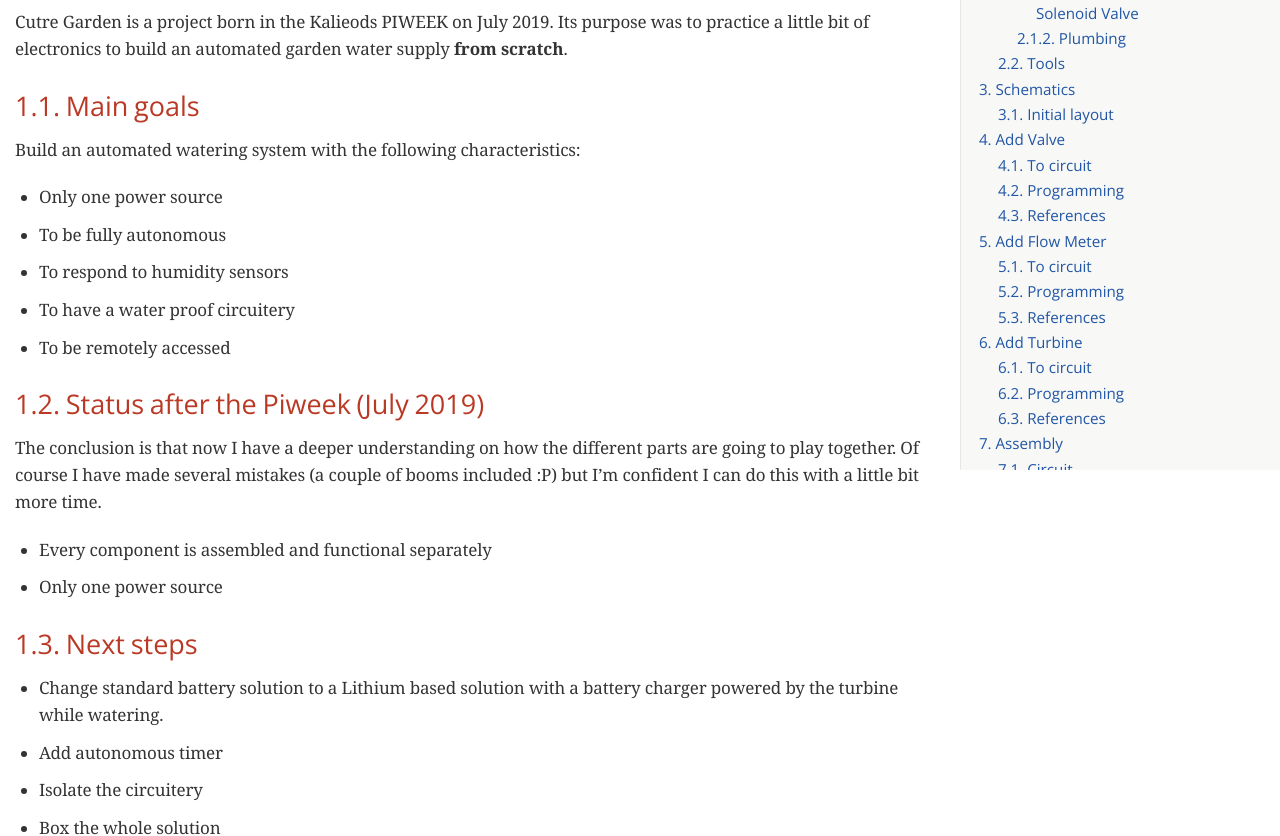
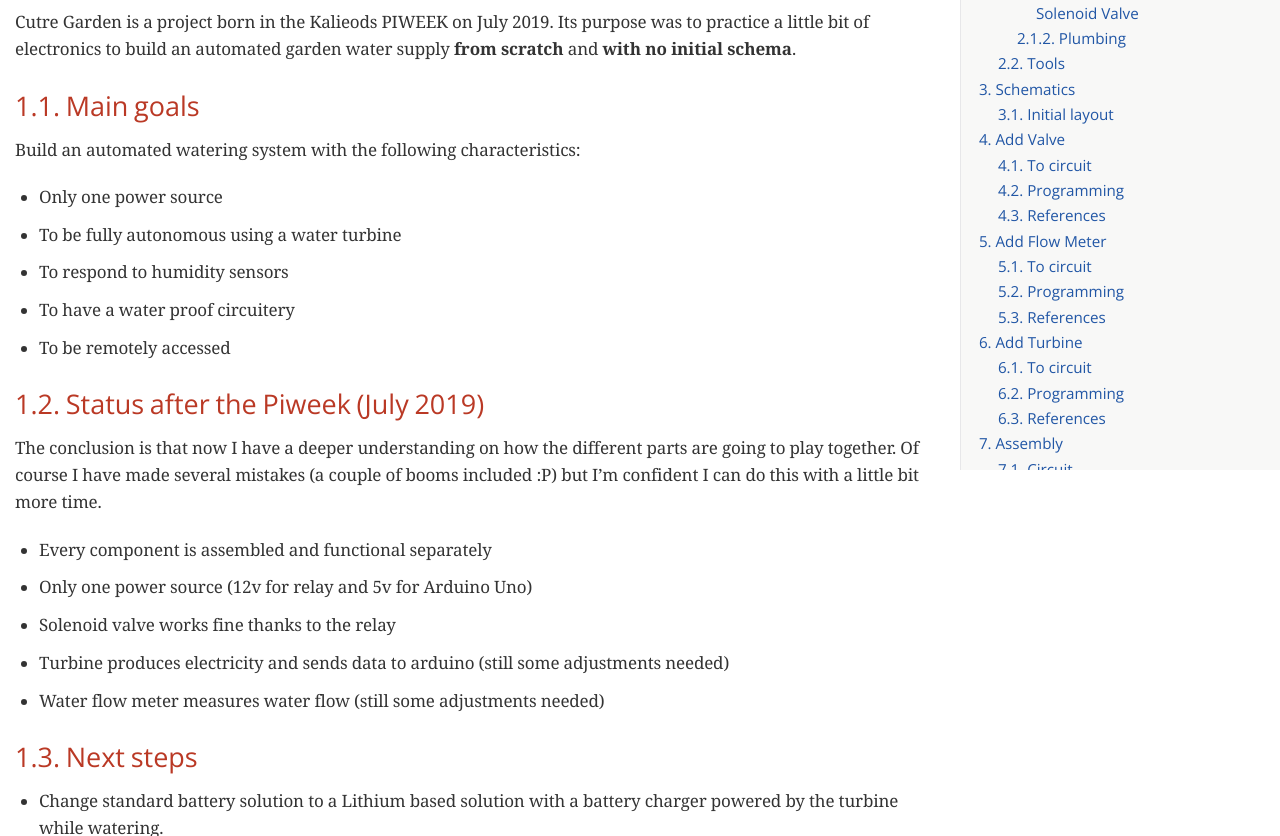
Before and after one commit to mariogarcia/cutre-garden, a plain HTML site: page index.html in a window 1280 px wide. Shown: the part 330-1166 px from the top of the page. Drawn offline with nearby package versions, Linux system fonts and the light colour scheme; some packages are replaced by stand-ins of ours; a web font is replaced by a local one.

Commit message:
Updating project documentation automatically

```diff
--- a/index.html
+++ b/index.html
@@ -642,7 +642,8 @@ Read more at <a href="https://www.brainyquote.com/topics/technology" class="bare
 <div class="paragraph">
 <p>Cutre Garden is a project born in the Kalieods PIWEEK on July
 2019. Its purpose was to practice a little bit of electronics to build
-an automated garden water supply <strong>from scratch</strong>.</p>
+an automated garden water supply <strong>from scratch</strong> and <strong>with no
+initial schema</strong>.</p>
 </div>
 <div class="sect2">
 <h3 id="_main_goals">1.1. Main goals</h3>
@@ -655,7 +656,7 @@ an automated garden water supply <strong>from scratch</strong>.</p>
 <p>Only one power source</p>
 </li>
 <li>
-<p>To be fully autonomous</p>
+<p>To be fully autonomous using a water turbine</p>
 </li>
 <li>
 <p>To respond to humidity sensors</p>
@@ -683,7 +684,16 @@ can do this with a little bit more time.</p>
 <p>Every component is assembled and functional separately</p>
 </li>
 <li>
-<p>Only one power source</p>
+<p>Only one power source (12v for relay and 5v for Arduino Uno)</p>
+</li>
+<li>
+<p>Solenoid valve works fine thanks to the relay</p>
+</li>
+<li>
+<p>Turbine produces electricity and sends data to arduino (still some adjustments needed)</p>
+</li>
+<li>
+<p>Water flow meter measures water flow (still some adjustments needed)</p>
 </li>
 </ul>
 </div>
@@ -695,6 +705,9 @@ can do this with a little bit more time.</p>
 <li>
 <p>Change standard battery solution to a Lithium based solution with a
 battery charger powered by the turbine while watering.</p>
+</li>
+<li>
+<p>Adjust sensor reading values</p>
 </li>
 <li>
 <p>Add autonomous timer</p>
```
